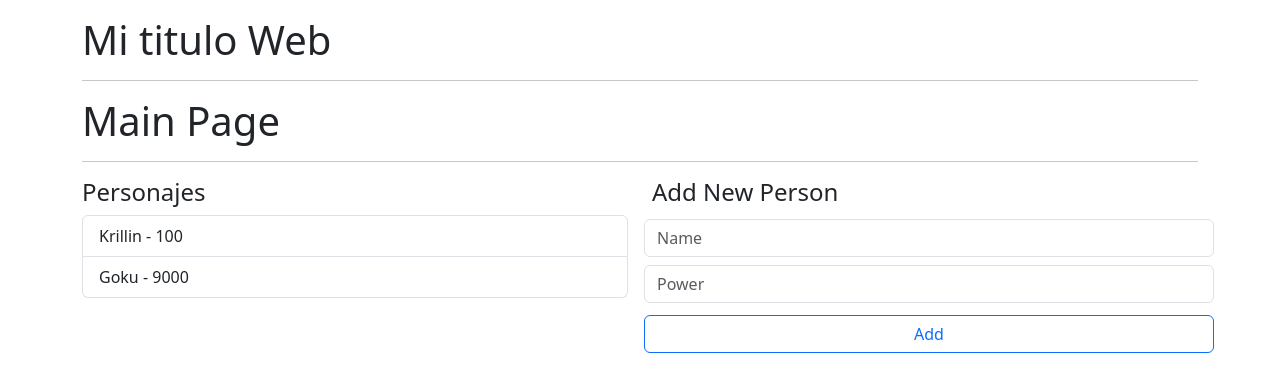
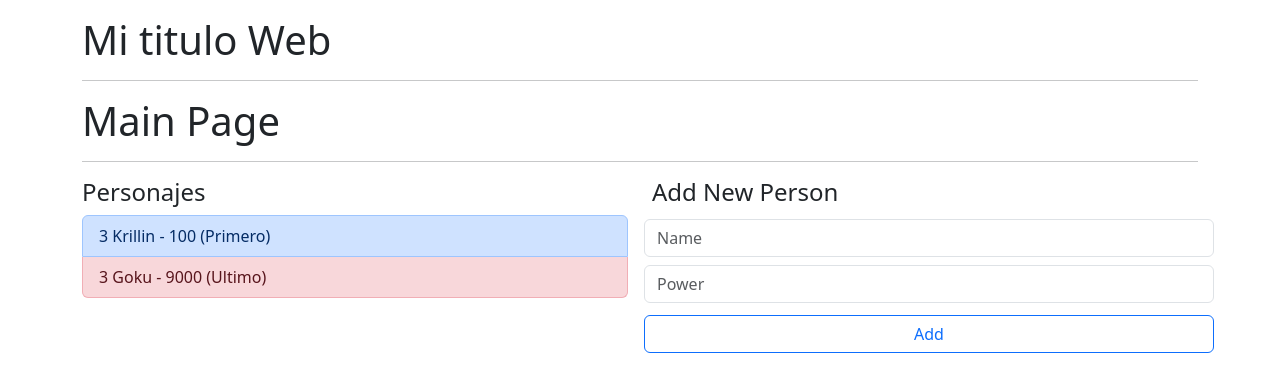
Before and after one commit to lluischess/Angular_Basics, an Angular app: page / in a window 1280 px wide. Shown: the top 392 px of the page. Built offline with nearby package versions, Linux system fonts and the light colour scheme.

Commit message:
for and [class]

```diff
--- a/src/app/dbz/components/lista/lista.component.html
+++ b/src/app/dbz/components/lista/lista.component.html
@@ -1,6 +1,7 @@
 <h4>Personajes</h4>
     <ul class="list-group">
-      @for (character of characterList; track $index) {
-        <li class="list-group-item">{{character.name}} - {{character.power}}</li>
+      @for (character of characterList; let isFirst = $first; let isLast = $last; let count = $count; track $index) {
+        <li class="list-group-item"
+        [class]="{'list-group-item-primary': isFirst, 'list-group-item-danger': isLast}"> {{count + 1}} {{character.name}} - {{character.power}} {{isFirst ? '(Primero)' : ''}} {{isLast ? '(Ultimo)' : ''}}</li>
       }
     </ul>
```
